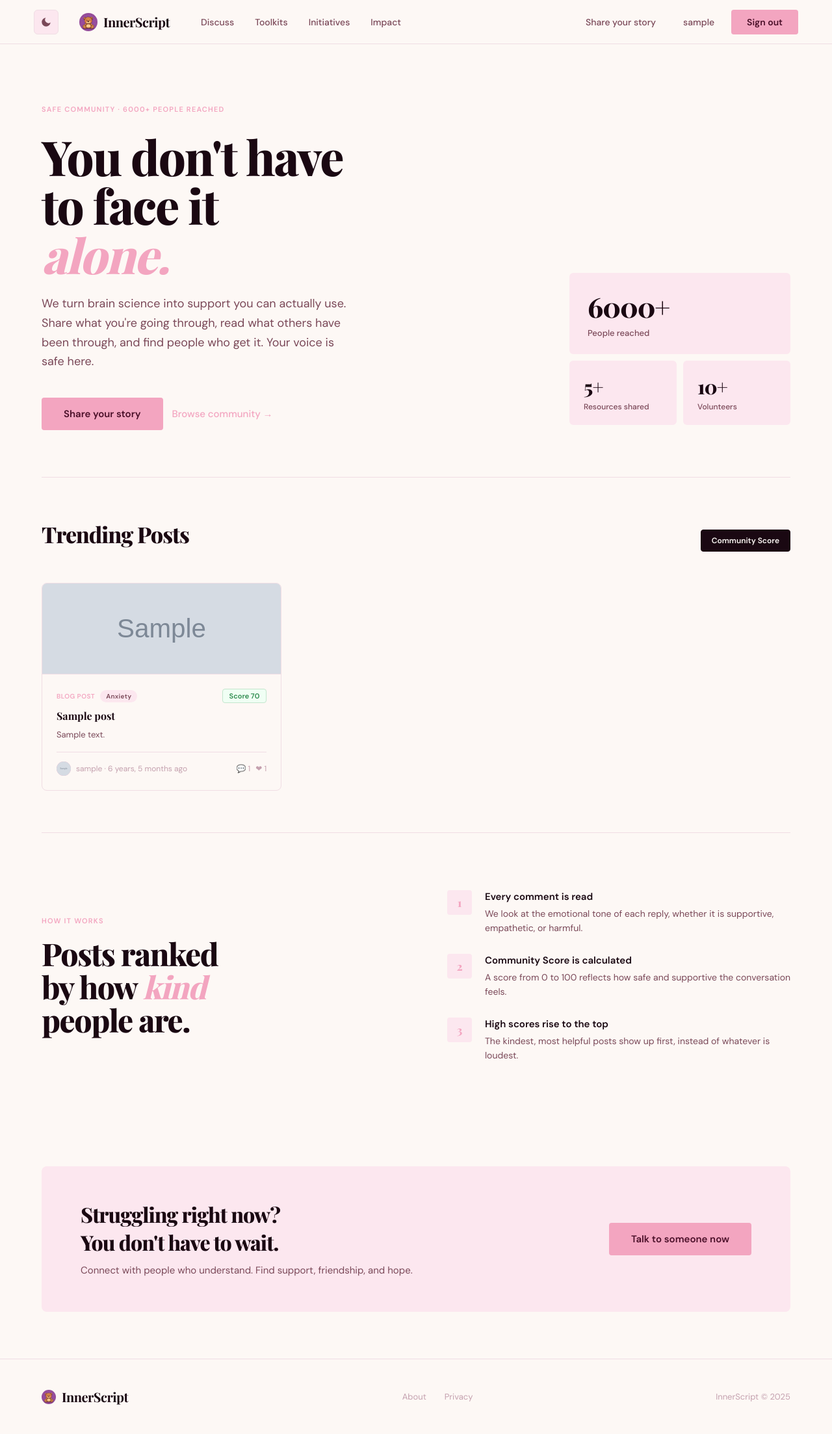
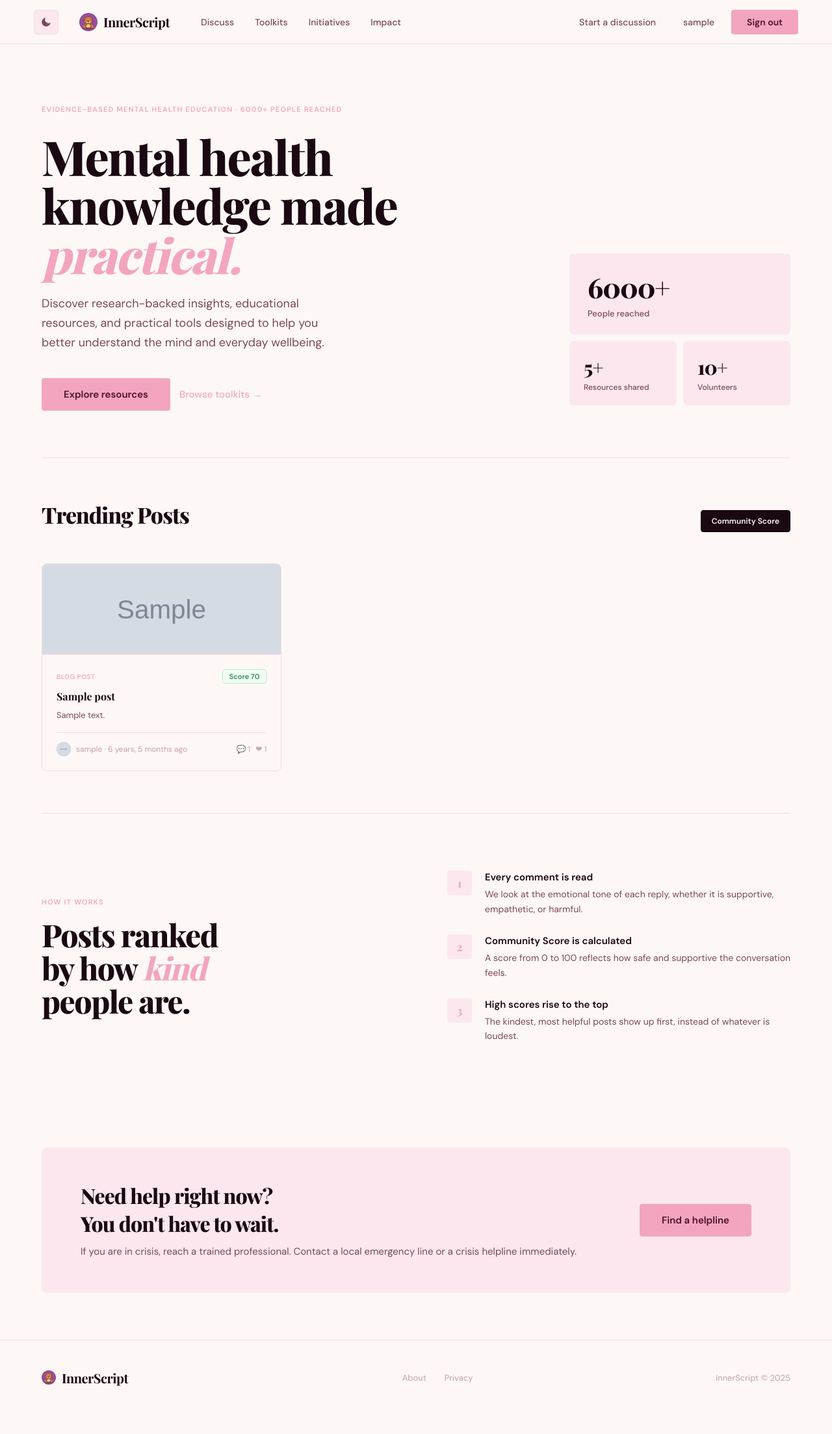
Before and after one commit to 16A9DA/innerscript, a Django app: page / in a window 1280 px wide. Shown: the whole page at 65% size. After the commit the page ends 2133 px from the top, so only its background shows below. Run offline with Django 5.2, Linux system fonts and the light colour scheme; a user stored in the database is signed in; data comes from the database, SQL or seed files in the repository; tables that the repository leaves empty hold one stand-in row (values such as "Sample post"); grey boxes marked "Sample" are stand-in pictures; some web fonts are replaced.

Commit message:
Reposition site as evidence-based mental health education
- Rewrite initiatives to Education And Awareness and Practical Learning
  Resources framing
- Replace home hero, about, and privacy copy: education mission over
  peer-support language
- Reseed discussion categories to 8 education topics (psychology,
  research, wellbeing, advocacy, careers, resources)
- Rename post CTAs from Share your story to Start a discussion
- Reword crisis box to point at professional help, not peer connection

```diff
--- a/templates/base.html
+++ b/templates/base.html
@@ -36,7 +36,7 @@
     </div>
     <div class="nav-actions">
       {% if user.is_authenticated %}
-      <a href="{% url 'community:post_create' %}" class="signin">Share your story</a>
+      <a href="{% url 'community:post_create' %}" class="signin">Start a discussion</a>
       <a href="{% url 'accounts:profile' user.username %}" class="signin">{{ user.username }}</a>
       <a href="{% url 'account_logout' %}" class="btn">Sign out</a>
       {% else %}
--- a/templates/community/post_form.html
+++ b/templates/community/post_form.html
@@ -1,10 +1,10 @@
 {% extends "base.html" %}
-{% block title %}Share your story · InnerScript{% endblock %}
+{% block title %}Start a discussion · InnerScript{% endblock %}
 {% block content %}
 <section class="form wrap">
   <div class="eyebrow-txt">New post</div>
-  <h1 class="h-display">Share your story</h1>
-  <p class="muted-sm mb-12">Write as much or as little as you want. You can post under a username if that feels safer.</p>
+  <h1 class="h-display">Start a discussion</h1>
+  <p class="muted-sm mb-12">Share an idea, question, article, or resource. You can post under a username if you prefer.</p>
   <form method="post" enctype="multipart/form-data">
     {% csrf_token %}
     {{ form.non_field_errors }}
--- a/templates/pages/home.html
+++ b/templates/pages/home.html
@@ -6,14 +6,14 @@
   <div class="hero-grid">
     <div>
       <div class="eyebrow">
-        <span>Safe community · 6000+ people reached</span>
+        <span>Evidence-based mental health education · 6000+ people reached</span>
       </div>
-      <h1>You don't have<br>to face it<br><em>alone.</em></h1>
-      <p>We turn brain science into support you can actually use. Share what you're going through, read what others have
-        been through, and find people who get it. Your voice is safe here.</p>
+      <h1>Mental health<br>knowledge made<br><em>practical.</em></h1>
+      <p>Discover research-backed insights, educational resources, and practical tools designed to help you better
+        understand the mind and everyday wellbeing.</p>
       <div class="hero-actions">
-        <a href="{% url 'community:post_create' %}" class="btn btn-lg">Share your story</a>
-        <a href="{% url 'community:feed' %}" class="link-pink">Browse community →</a>
+        <a href="{% url 'community:feed' %}" class="btn btn-lg">Explore resources</a>
+        <a href="{% url 'pages:toolkits' %}" class="link-pink">Browse toolkits →</a>
       </div>
     </div>
     <div class="stats">
@@ -47,8 +47,8 @@
     {% for post in posts %}{% include "community/_postcard.html" %}{% endfor %}
   </div>
   {% else %}
-  <p class="muted-sm">No posts yet. Be the first to <a href="{% url 'community:post_create' %}" class="link-pink">share
-      your story</a>.</p>
+  <p class="muted-sm">No discussions yet. Be the first to <a href="{% url 'community:post_create' %}" class="link-pink">start
+      a discussion</a>.</p>
   {% endif %}
 </section>
 
@@ -88,10 +88,10 @@
 <section class="crisis wrap">
   <div class="crisis-box">
     <div>
-      <h2>Struggling right now?<br>You don't have to wait.</h2>
-      <p>Connect with people who understand. Find support, friendship, and hope.</p>
+      <h2>Need help right now?<br>You don't have to wait.</h2>
+      <p>If you are in crisis, reach a trained professional. Contact a local emergency line or a crisis helpline immediately.</p>
     </div>
-    <a href="https://discord.gg/Gh2E39kkK" class="btn btn-lg">Talk to someone now</a>
+    <a href="https://discord.gg/Gh2E39kkK" class="btn btn-lg">Find a helpline</a>
   </div>
 </section>
 
--- a/templates/pages/privacy.html
+++ b/templates/pages/privacy.html
@@ -41,7 +41,7 @@
 
   <h2>Security and safety</h2>
   <p>Passwords are hashed, never stored in plain text. Email verification is
-  required for email signups. This community offers peer support and is not a
+  required for email signups. InnerScript provides educational information and is not a
   substitute for professional care. If you are in crisis, contact a local
   emergency line or a trusted adult immediately.</p>
 
```
Also changed, not shown: templates/pages/about.html (+6 -5 lines), templates/pages/initiatives.html (+9 -9 lines), community/migrations/0005_reseed_education_categories.py (added).
